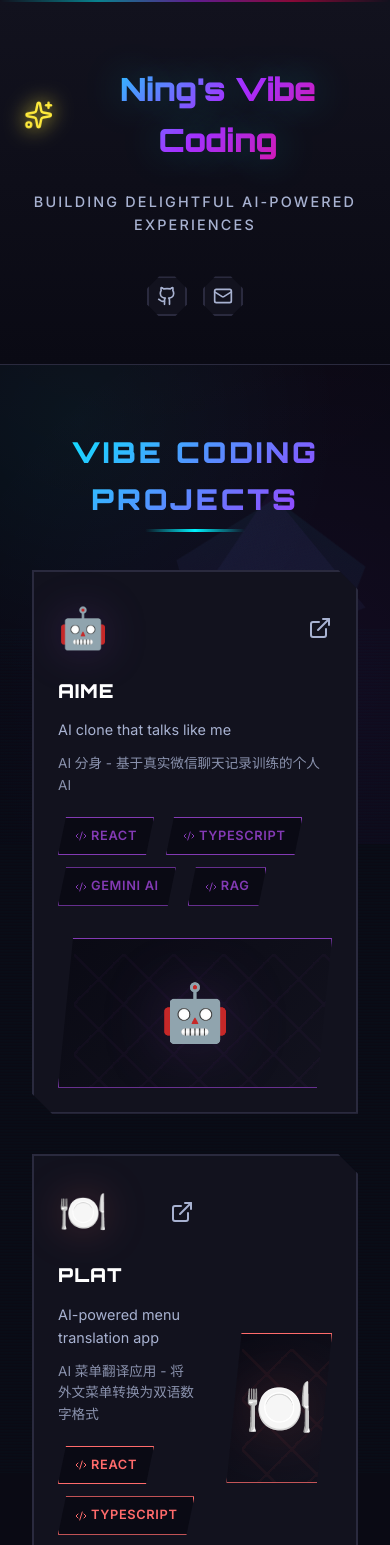
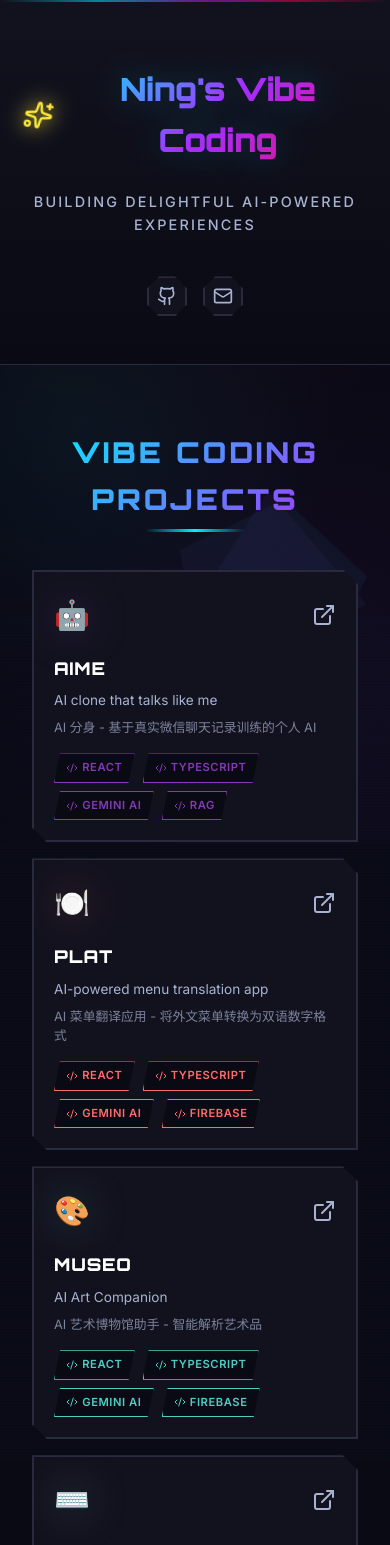
Before and after one commit to evanchai/portfolio, a React (Vite) app: page / in a window 390 px wide. Shown: the top 1545 px of the page. Built offline with nearby package versions, Linux system fonts and the light colour scheme.

Commit message:
compact card grid layout

```diff
--- a/src/App.css
+++ b/src/App.css
@@ -311,28 +311,25 @@ body::after {
 
 /* Projects Grid */
 .projects-grid {
-  display: flex;
-  flex-direction: column;
-  gap: 2.5rem;
+  display: grid;
+  grid-template-columns: repeat(2, 1fr);
+  gap: 1.5rem;
   margin-top: 3rem;
 }
 
 /* Project Card */
 .project-card {
   position: relative;
-  display: grid;
-  grid-template-columns: 1fr 1fr;
-  gap: 2rem;
-  padding: 2rem;
+  display: flex;
+  flex-direction: column;
+  padding: 1.5rem;
   background: var(--bg-secondary);
   border: 2px solid var(--border-color);
   text-decoration: none;
   color: inherit;
   transition: all 0.4s cubic-bezier(0.4, 0, 0.2, 1);
   overflow: hidden;
-  clip-path: polygon(0 0, calc(100% - 30px) 0, 100% 30px, 100% 100%, 30px 100%, 0 calc(100% - 30px));
-  min-height: 260px;
-  align-items: center;
+  clip-path: polygon(0 0, calc(100% - 20px) 0, 100% 20px, 100% 100%, 20px 100%, 0 calc(100% - 20px));
 }
 
 .project-card::before {
@@ -376,16 +373,8 @@ body::after {
   box-shadow: 0 20px 60px rgba(0, 0, 0, 0.5), 0 0 40px var(--card-glow);
 }
 
-.project-card:nth-child(even) {
-  grid-template-columns: 1fr 1fr;
-}
-
-.project-card:nth-child(even) .project-card-left {
-  order: 2;
-}
-
-.project-card:nth-child(even) .project-card-right {
-  order: 1;
+.project-card-right {
+  display: none;
 }
 
 .project-card-left,
@@ -402,7 +391,7 @@ body::after {
 }
 
 .project-emoji {
-  font-size: 2.5rem;
+  font-size: 1.8rem;
   filter: drop-shadow(0 0 20px var(--card-glow));
 }
 
@@ -419,8 +408,8 @@ body::after {
 }
 
 .project-name {
-  font-size: 1.8rem;
-  margin-bottom: 0.75rem;
+  font-size: 1.3rem;
+  margin-bottom: 0.5rem;
   color: var(--text-primary);
   font-weight: 900;
   text-transform: uppercase;
@@ -429,38 +418,39 @@ body::after {
 
 .project-description {
   color: var(--text-secondary);
-  margin-bottom: 0.75rem;
-  line-height: 1.6;
-  font-size: 0.95rem;
+  margin-bottom: 0.5rem;
+  line-height: 1.5;
+  font-size: 0.85rem;
 }
 
 .project-description-cn {
   color: var(--text-secondary);
-  margin-bottom: 1.25rem;
-  line-height: 1.6;
-  font-size: 0.85rem;
-  opacity: 0.8;
+  margin-bottom: 1rem;
+  line-height: 1.5;
+  font-size: 0.8rem;
+  opacity: 0.7;
 }
 
 .project-tech {
   display: flex;
   flex-wrap: wrap;
-  gap: 0.75rem;
+  gap: 0.5rem;
+  margin-top: auto;
 }
 
 .tech-tag {
   display: inline-flex;
   align-items: center;
   gap: 0.25rem;
-  padding: 0.5rem 1rem;
+  padding: 0.3rem 0.7rem;
   background: var(--bg-primary);
   border: 1px solid var(--card-color);
-  font-size: 0.8rem;
+  font-size: 0.7rem;
   color: var(--card-color);
   text-transform: uppercase;
   letter-spacing: 0.05em;
   font-weight: 600;
-  clip-path: polygon(8px 0%, 100% 0%, calc(100% - 8px) 100%, 0% 100%);
+  clip-path: polygon(6px 0%, 100% 0%, calc(100% - 6px) 100%, 0% 100%);
   transition: all 0.3s ease;
 }
 
@@ -565,22 +555,6 @@ body::after {
 }
 
 /* Responsive */
-@media (max-width: 1024px) {
-  .project-card {
-    grid-template-columns: 1fr;
-    gap: 2rem;
-  }
-
-  .project-card:nth-child(even) .project-card-left,
-  .project-card:nth-child(even) .project-card-right {
-    order: unset;
-  }
-
-  .project-visual {
-    min-height: 200px;
-  }
-}
-
 @media (max-width: 768px) {
   .header {
     padding: 4rem 1.5rem 3rem;
@@ -598,29 +572,18 @@ body::after {
     font-size: 1.8rem;
   }
 
+  .projects-grid {
+    grid-template-columns: 1fr;
+    gap: 1rem;
+  }
+
   .project-card {
-    padding: 1.5rem;
-    clip-path: polygon(0 0, calc(100% - 20px) 0, 100% 20px, 100% 100%, 20px 100%, 0 calc(100% - 20px));
+    padding: 1.25rem;
+    clip-path: polygon(0 0, calc(100% - 15px) 0, 100% 15px, 100% 100%, 15px 100%, 0 calc(100% - 15px));
   }
 
   .project-card::after {
-    clip-path: polygon(0 0, calc(100% - 20px) 0, 100% 20px, 100% 100%, 20px 100%, 0 calc(100% - 20px));
-  }
-
-  .project-name {
-    font-size: 1.4rem;
-  }
-
-  .project-description {
-    font-size: 0.9rem;
-  }
-
-  .project-visual {
-    min-height: 150px;
-  }
-
-  .project-visual-emoji {
-    font-size: 3.5rem;
+    clip-path: polygon(0 0, calc(100% - 15px) 0, 100% 15px, 100% 100%, 15px 100%, 0 calc(100% - 15px));
   }
 }
 
@@ -634,7 +597,7 @@ body::after {
   }
 
   .project-name {
-    font-size: 1.2rem;
+    font-size: 1.1rem;
   }
 
   .social-link {
```
Also changed, not shown: 1 other file (tests, documents, lock files or other folders).
